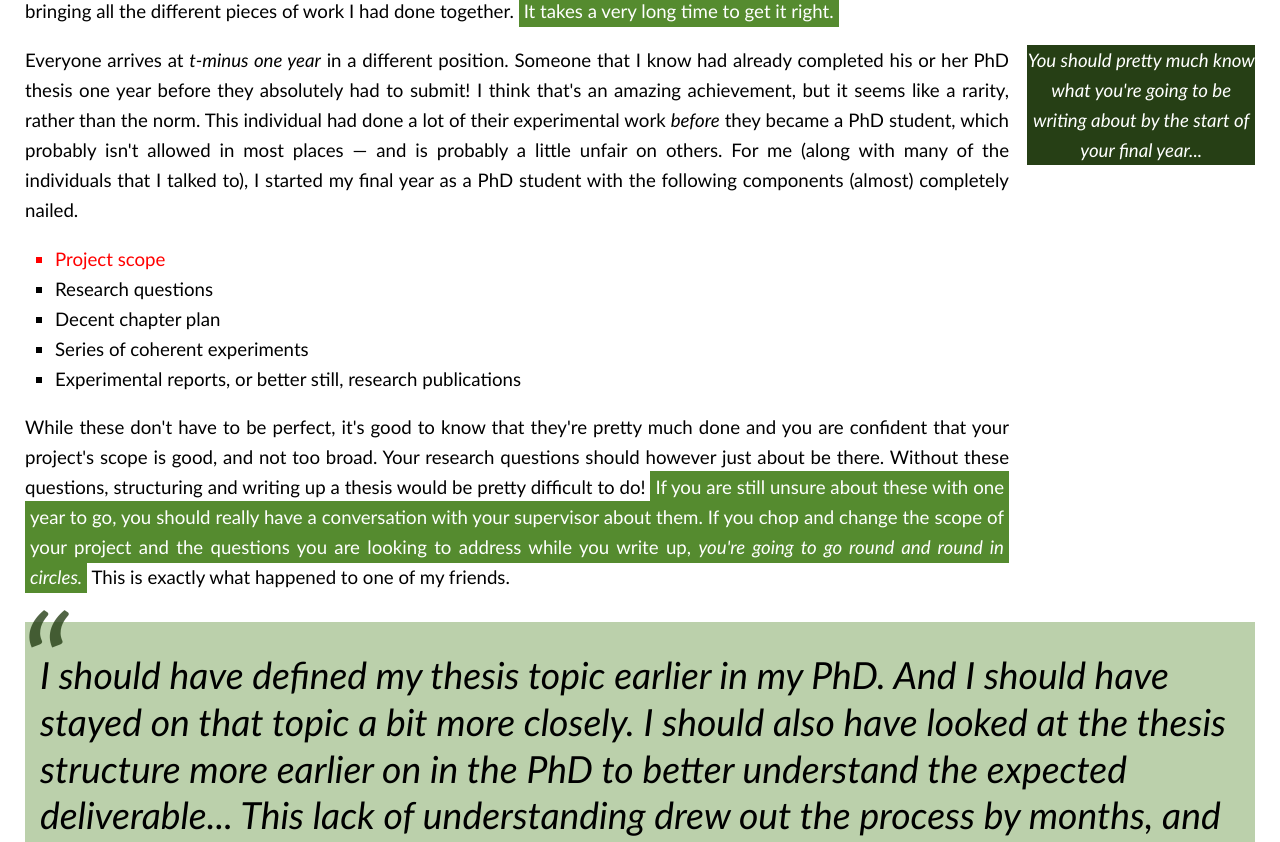
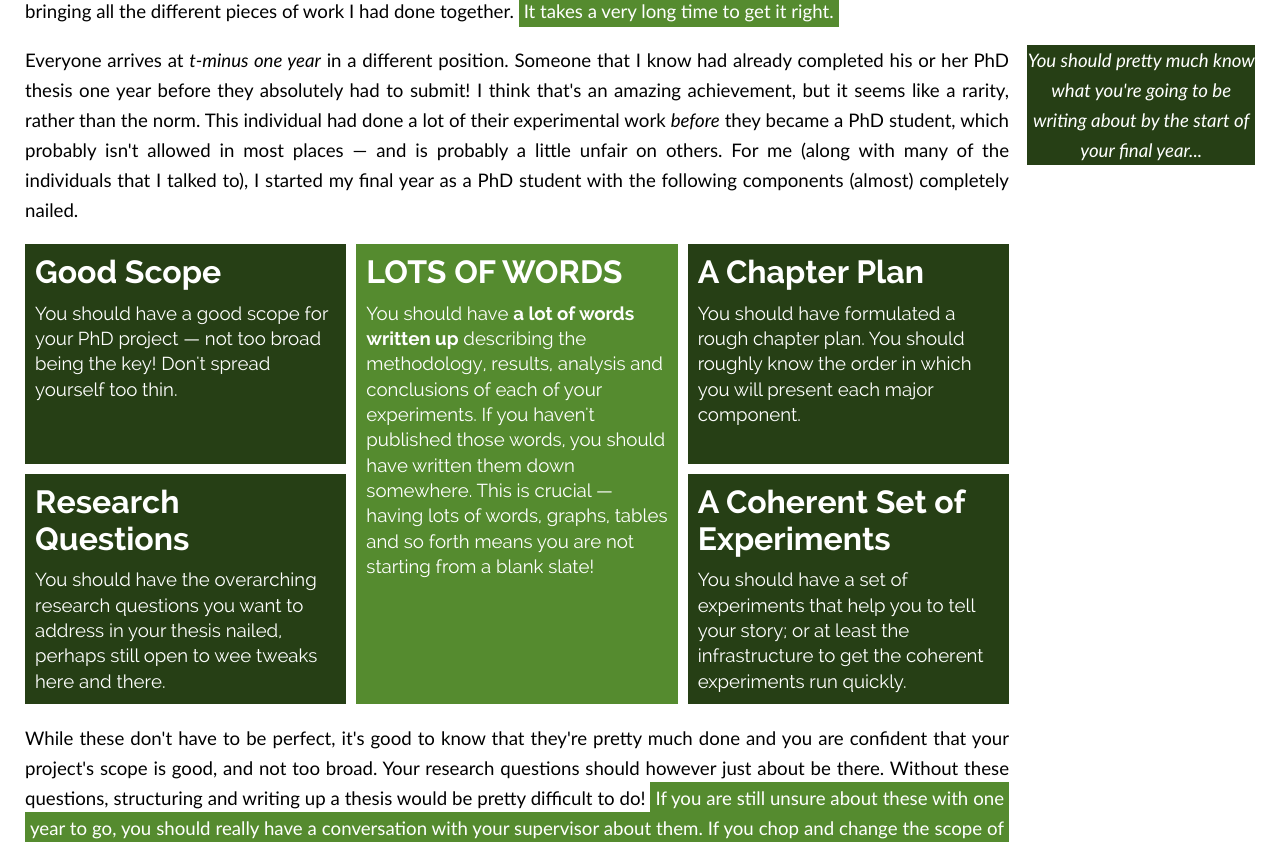
Before and after one commit to maxwelld90/dmax_website, a Django app: page /things/phd/writing-up/ in a window 1280 px wide. Shown: the part 5658-6500 px from the top of the page. Run offline with Django 3.2, Linux system fonts and the light colour scheme; style sheets or scripts are compiled from the project's sources; some libraries are stand-ins or nearby versions.

Commit message:
Completed a draft of the write up, with CSS boxes included

```diff
--- a/website_project/static/css/phd.less
+++ b/website_project/static/css/phd.less
@@ -440,13 +440,91 @@ ul#writeup-stress-grid-container li {
 
     ul#writeup-stress-grid-container li {
         margin-bottom: 15px;
-        min-height: 250px;;
+        min-height: 250px;
     }
 
     ul#writeup-stress-grid-container li:last-child {
         margin-bottom: 0;
     }
 }
+
+/* What you should have grid */
+ul#writeup-completed-grid-container {
+    display: grid;
+    grid-gap: 10px;
+    grid-template-columns: repeat(3, 1fr);
+    list-style-type: none;
+}
+
+ul#writeup-completed-grid-container li {
+    min-height: 220px;
+    background-color: @phd-life-green-dark;
+    color: @phd-life-textonback;
+}
+
+ul#writeup-completed-grid-container li span.header {
+    display: block;
+    font-size: 24pt;
+    font-weight: bold;
+    padding: 10px;
+    font-family: 'Raleway', sans-serif;
+}
+
+ul#writeup-completed-grid-container li span.blurb {
+    display: block;
+    font-size: 14pt;
+    padding: 0 10px 10px 10px;
+    font-family: 'Raleway', sans-serif;
+    line-height: 19pt;
+}
+
+ul#writeup-completed-grid-container li.scope {
+    grid-column: 1 / span 1;
+    grid-row: 1 / span 1;
+}
+
+ul#writeup-completed-grid-container li.rqs {
+    grid-column: 1 / span 1;
+    grid-row: 2 / span 1;
+}
+
+ul#writeup-completed-grid-container li.words {
+    grid-column: 2 / span 1;
+    grid-row: 1 / span 2;
+    background-color: @phd-life-green !important;
+}
+
+ul#writeup-completed-grid-container li.plan {
+    grid-column: 3 / span 1;
+    grid-row: 1 / span 1;
+}
+
+ul#writeup-completed-grid-container li.exps {
+    grid-column: 3 / span 1;
+    grid-row: 2 / span 1;
+}
+
+@media screen and (max-width: 1140px) {
+    ul#writeup-completed-grid-container {
+        width: 100%;
+    }
+}
+
+@media screen and (max-width: 920px) {
+    ul#writeup-completed-grid-container {
+        display: block;
+    }
+
+    ul#writeup-completed-grid-container li {
+        margin-bottom: 15px;
+        min-height: 250px;
+    }
+
+    ul#writeup-completed-grid-container li:last-child {
+        margin-bottom: 0;
+    }
+}
+
 
 /* Hero styling (largely chaning colours) */
 @media screen and (min-width: 1080px) and (min-height: 710px) {
--- a/website_project/templates/things/phd/writing-up.html
+++ b/website_project/templates/things/phd/writing-up.html
@@ -223,14 +223,27 @@
 
                         <span class="sidenote">You should pretty much know what you're going to be writing about by the start of your final year...</span>
 
-                        <ul class="standard">
-                            <li style="color:red;">Project scope</li>
-
-                            <li>Research questions</li>
-
-                            <li>Decent chapter plan</li>
-                            <li>Series of coherent experiments</li>
-                            <li>Experimental reports, or better still, research publications</li>
+                        <ul id="writeup-completed-grid-container">
+                            <li class="scope">
+                                <span class="header"><strong>Good Scope</strong></span>
+                                <span class="blurb">You should have a good scope for your PhD project &mdash; not too broad being the key! Don't spread yourself too thin.</span>
+                            </li>
+                            <li class="rqs">
+                                <span class="header"><strong>Research Questions</strong></span>
+                                <span class="blurb">You should have the overarching research questions you want to address in your thesis nailed, perhaps still open to wee tweaks here and there.</span>
+                            </li>
+                            <li class="words">
+                                <span class="header"><strong>LOTS OF WORDS</strong></span>
+                                <span class="blurb">You should have <strong>a lot of words written up</strong> describing the methodology, results, analysis and conclusions of each of your experiments. If you haven't published those words, you should have written them down somewhere. This is crucial &mdash; having lots of words, graphs, tables and so forth means you are not starting from a blank slate!</span>
+                            </li>
+                            <li class="plan">
+                                <span class="header"><strong>A Chapter Plan</strong></span>
+                                <span class="blurb">You should have formulated a rough chapter plan. You should roughly know the order in which you will present each major component.</span>
+                            </li>
+                            <li class="exps">
+                                <span class="header"><strong>A Coherent Set of Experiments</strong></span>
+                                <span class="blurb">You should have a set of experiments that help you to tell your story; or at least the infrastructure to get the coherent experiments run quickly.</span>
+                            </li>
                         </ul>
 
                         <p>While these don't have to be perfect, it's good to know that they're pretty much done and you are confident that your project's scope is good, and not too broad. Your research questions should however just about be there. Without these questions, structuring and writing up a thesis would be pretty difficult to do! <span class="highlight">If you are still unsure about these with one year to go, you should really have a conversation with your supervisor about them. If you chop and change the scope of your project and the questions you are looking to address while you write up, <em>you're going to go round and round in circles.</em></span> This is exactly what happened to one of my friends.</p>
@@ -722,6 +735,8 @@
 
                         <p>Just remember not to be too disheartened when things do go wrong, <strong>and to start thinking and writing early.</strong> Don't leave this to the last minute, because I am sure that you will quickly come to regret it.</p>
 
+                        <p>And one more thing: if you're in doubt about something, talk to your supervisor. Get it sorted quickly. It'll make life easier if you deal with the issue swiftly.</p>
+
                         <p><span class="highlight">Good luck to you!</span></p>
 
                     </article>
```
